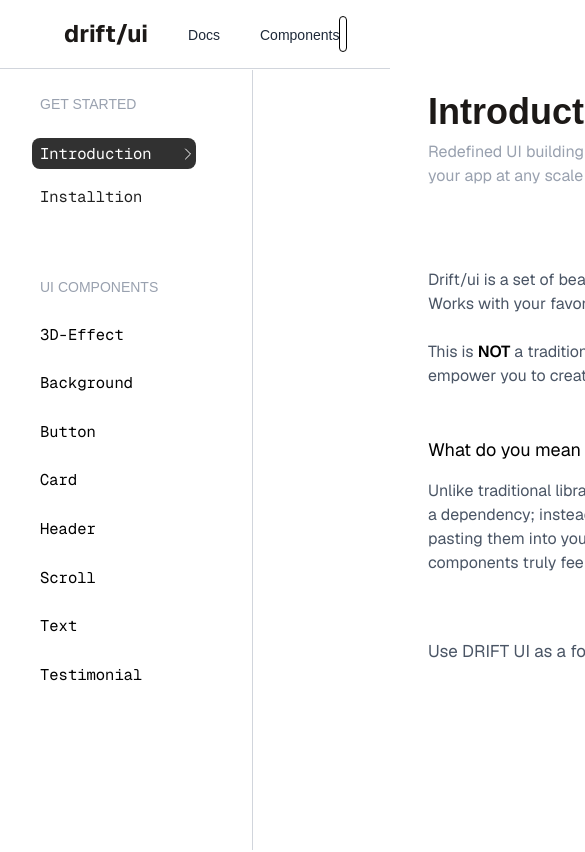
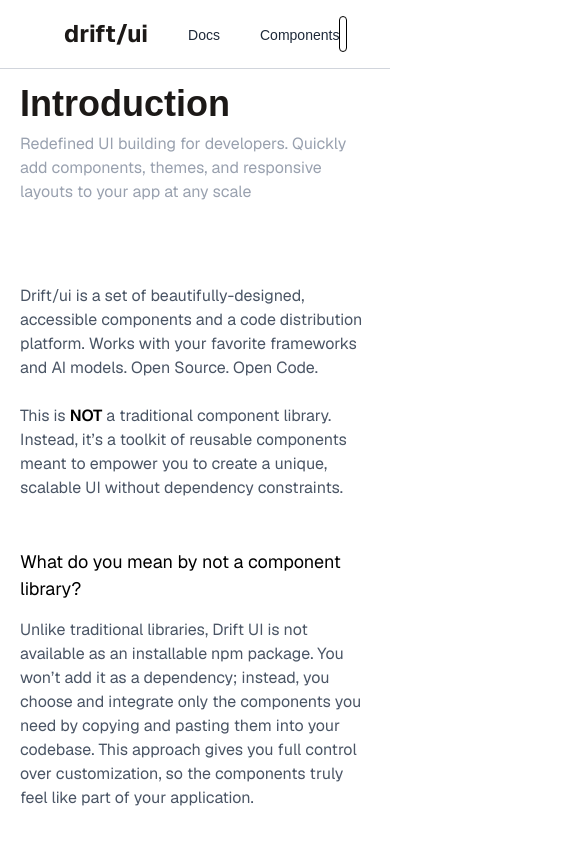
Before and after one commit to suryanshXD/Drift-UI, a Next.js app: page /docs in a window 390 px wide. Shown: the top 852 px of the page, 585 px wide, since content can reach past the window. Built offline with nearby package versions, Linux system fonts and the light colour scheme.

Commit message:
working on responsive

```diff
--- a/app/docs/components/3d-effect/page.tsx
+++ b/app/docs/components/3d-effect/page.tsx
@@ -17,7 +17,7 @@
   };
   return (
     <>
-      <div className="flex flex-row min-h-screen ml-36">
+      <div className="flex flex-row min-h-screen sm:ml-1 ml-36">
         <div className="pl-10  mt-24">
           <div className="text-3xl text-black font-sans font-bold">
             3D Card Effect
--- a/app/docs/layout.tsx
+++ b/app/docs/layout.tsx
@@ -6,6 +6,7 @@
 import { DocsHeader } from "../components/docs/home/Header";
 import { useState } from "react";
 import { ChevronRight } from "../components/Logo/Chevron-Right";
+import { useParams, usePathname } from "next/navigation";
 
 const components = [
   {
@@ -48,8 +49,8 @@
     <>
       <div className="bg-white h-[100%] w-full text-black scroll-smooth">
         <DocsHeader />
-        <div className="flex flex-row ">
-          <div className="fixed top-16 left-0 h-[calc(100vh-4rem)] pl-8 pr-14 mt-1.5 border-r border-gray-300 bg-white">
+        <div className="flex  sm: flex-col md:flex-row">
+          <div className="fixed top-16 left-0 h-[calc(100vh-4rem)] pl-8 pr-14 mt-1.5 border-r border-gray-300 bg-white sm: invisible">
             <p className="text-sm font-extralight text-gray-400 uppercase pt-6 ml-2">
               Get started
             </p>
@@ -149,7 +150,7 @@
               </div>
             </div>
           </div>
-          <div className="ml-61">{children}</div>
+          <div className="sm: ml-0  lg:ml-61">{children}</div>
         </div>
       </div>
     </>
--- a/app/docs/page.tsx
+++ b/app/docs/page.tsx
@@ -38,8 +38,8 @@
   ];
   return (
     <>
-      <div className="flex flex-col w-4xl min-h-screen mx-26 mt-17">
-        <div className="absolute mt-8 ml-[64%] font-light text-stone-800">
+      <div className="flex flex-col min-h-screen sm: mx-0 lg:mx-26 sm: mt-15 lg:mt-17 sm: max-w-full lg:w-4xl">
+        <div className="absolute mt-8 ml-[64%] font-light text-stone-800 sm: invisible">
           <div className="text-[14px] font-semibold">On This Page</div>
           <div
             onClick={srcollService}
@@ -48,7 +48,7 @@
             FAQ's
           </div>
         </div>
-        <div className="flex flex-col px-20">
+        <div className="flex flex-col sm: px-5 lg:px-20">
           <div className="text-4xl text-stone-900 mt-6 font-semibold">
             Introduction
           </div>
```
